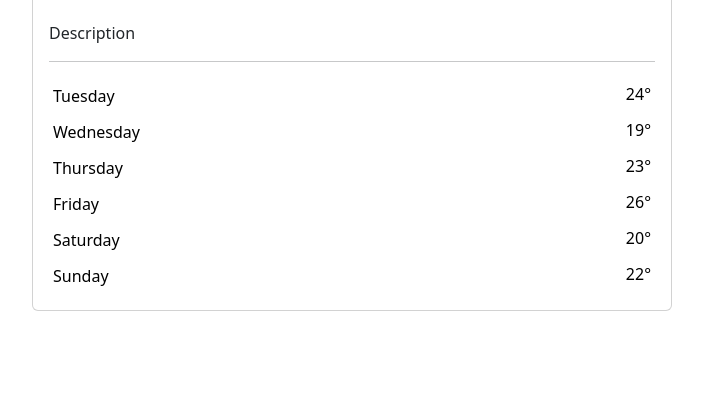
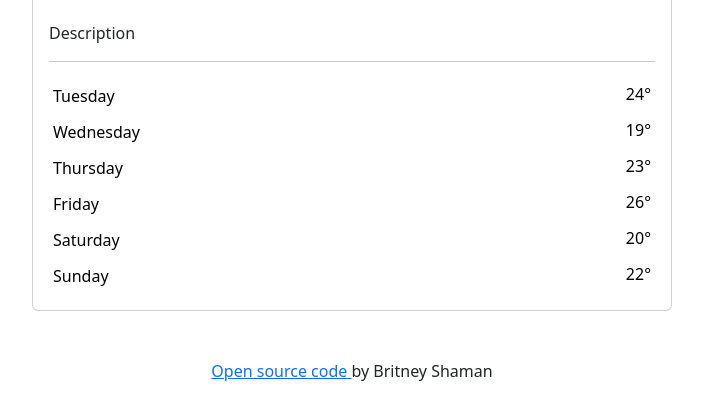
Before and after one commit to britney-shaman/weather-app, a plain HTML site: page index.html in a window 1280 px wide. Shown: the part 333-752 px from the top of the page, without its empty margins (288-991 px from the left). Drawn offline with nearby package versions, Linux system fonts and the light colour scheme.

Commit message:
Add link to source code

```diff
--- a/index.html
+++ b/index.html
@@ -136,6 +136,11 @@
         </div>
       </section>
     </div>
+    <div class="link-to-code">
+      <a href="https://github.com/britney-shaman/weather-app" target="_blank"
+        >Open source code </a
+      >by Britney Shaman
+    </div>
   </body>
   <script src="src/script.js"></script>
 </html>
--- a/src/style.css
+++ b/src/style.css
@@ -26,3 +26,6 @@ ul {
   list-style: none;
   margin-left: -32px;
 }
+.link-to-code {
+  text-align: center;
+}
```
